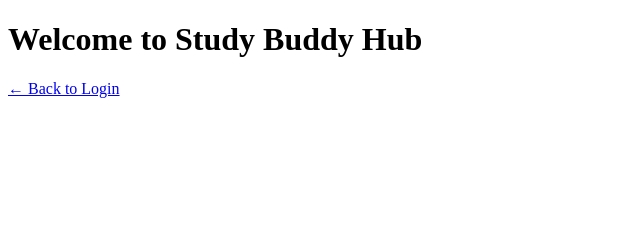
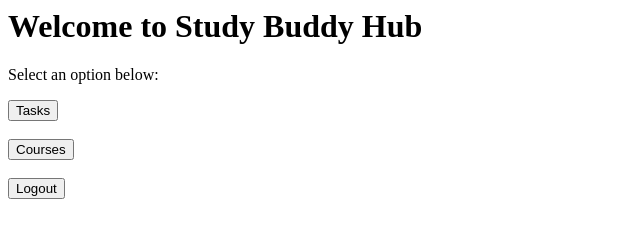
Before and after one commit to yahyaaisha04/study-buddy-hub, a plain HTML site: page homepage.html in a window 1280 px wide. Shown: the whole page, without its empty margins (0-640 px from the left). Drawn offline with Linux system fonts and the light colour scheme.

Commit message:
Add homepage navigation with tasks and courses pages

```diff
--- a/courses.html
+++ b/courses.html
@@ -1,10 +1,20 @@
 <!DOCTYPE html>
 <html>
+
 <head>
-  <title>Study Buddy Hub</title>
-  <link rel="stylesheet" href="css styles.css">
+  <title>Courses</title>
 </head>
+
 <body>
 
+  <h1>Courses</h1>
+
+  <p>Your courses will be displayed here.</p>
+
+  <a href="homepage.html">
+    <button>← Back to Homepage</button>
+  </a>
+
 </body>
+
 </html>
--- a/homepage.html
+++ b/homepage.html
@@ -1,16 +1,23 @@
-<!DOCTYPE html>
-<html>
-
-<head>
-  <title>Homepage</title>
-</head>
-
 <body>
 
   <h1>Welcome to Study Buddy Hub</h1>
 
-  <a href="index.html">← Back to Login</a>
+  <p>Select an option below:</p>
+
+  <a href="tasks.html">
+    <button>Tasks</button>
+  </a>
+
+  <br><br>
+
+  <a href="courses.html">
+    <button>Courses</button>
+  </a>
+
+  <br><br>
+
+  <a href="index.html">
+    <button>Logout</button>
+  </a>
 
 </body>
-
-</html>
```
Also changed, not shown: tasks.html (+12 -2 lines).
